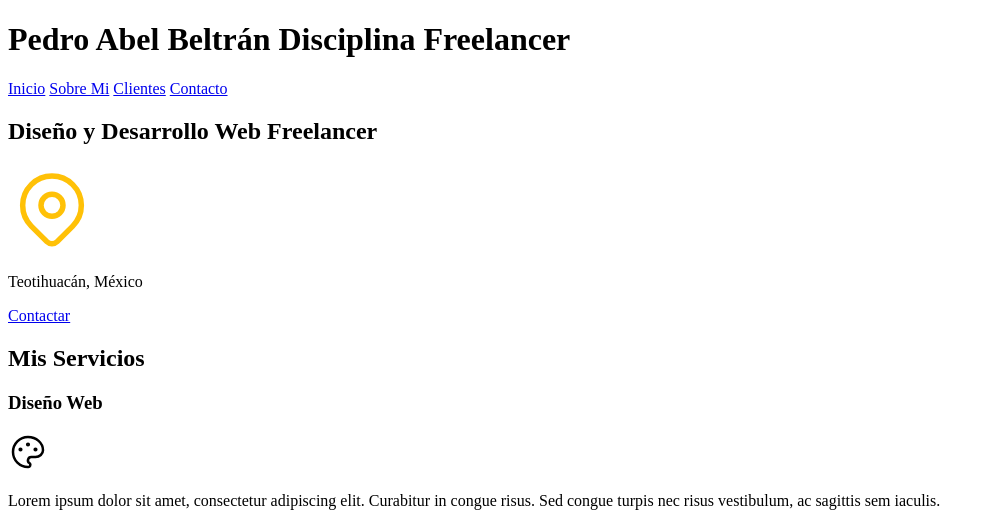
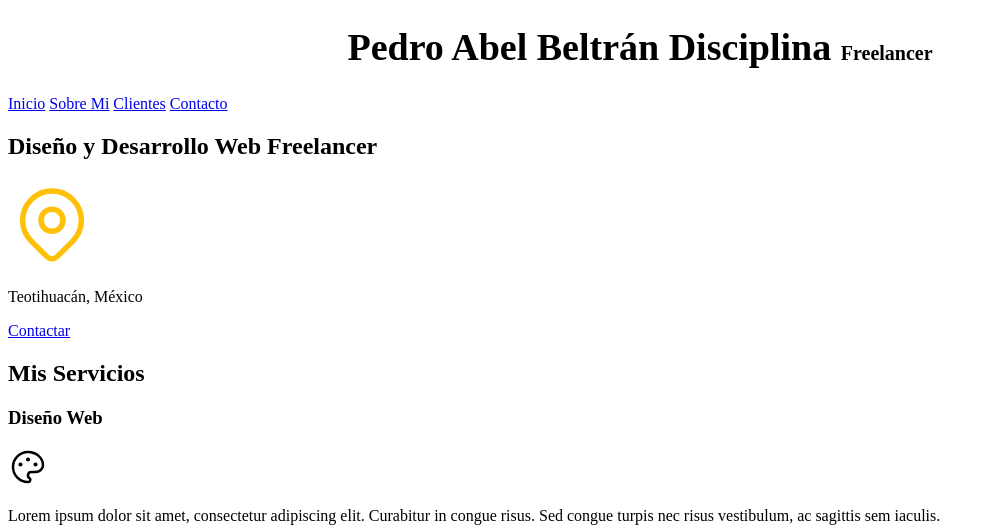
Before and after one commit to abel-beltrand/Freelancer-Site, a plain HTML site: page index.html in a window 1280 px wide. Shown: the top 531 px of the page, without its empty margins (0-995 px from the left). Drawn offline with Linux system fonts and the light colour scheme.

Commit message:
Se agregó el hack para usar los rem y se estilizó el título del header.

```diff
--- a/css/styles.css
+++ b/css/styles.css
@@ -0,0 +1,13 @@
+html{
+    font-size: 62.5%;
+}
+body{
+    font-size: 16px; /*1rem = 10px*/
+}
+h1{
+    text-align: center;
+    font-size: 3.8rem;
+}
+span{
+    font-size: 2rem;
+}
--- a/index.html
+++ b/index.html
@@ -5,10 +5,12 @@
         <meta http-equiv="X-UA-Compatible" content="IE=edge">
         <meta name="viewport" content="width=device-width, initial-scale=1.0">
         <title>Pedro Abel Beltrán Disciplina - Desarrollador Freelancer</title>
+        <link rel="preload" href="css/styles.css" as="style">
+        <link rel="stylesheet" href="css/styles.css">
     </head>
     <body>
         <header>
-            <h1>Pedro Abel Beltrán Disciplina Freelancer</h1>
+            <h1>Pedro Abel Beltrán Disciplina <span>Freelancer</span></h1>
         </header>
         <nav>
             <a href="#">Inicio</a>
```
